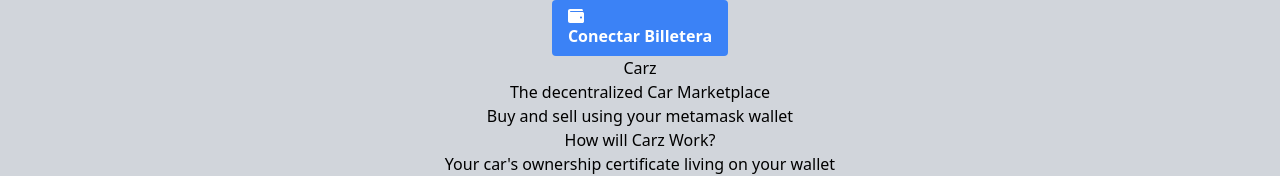
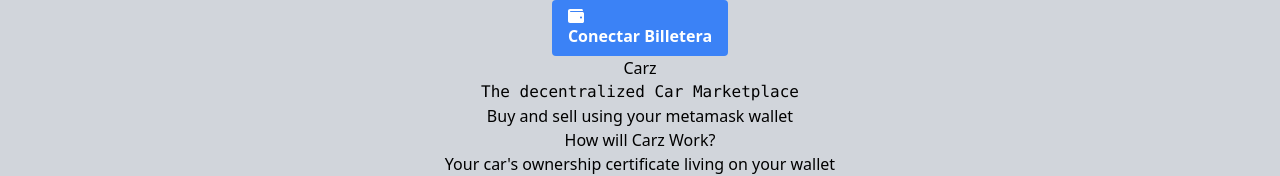
Before and after one commit to 123-code/ContMKT, a React (Create React App) app: page / in a window 1280 px wide. Shown: the top 176 px of the page. Built offline with nearby package versions, Linux system fonts and the light colour scheme.

Commit message:
Added Font Styles

```diff
--- a/src/Pages/Main.js
+++ b/src/Pages/Main.js
@@ -6,10 +6,10 @@
 
     return(
         <>
-        <div> <WalletConnect/> </div>
+        <div className = "inset-y-5"> <WalletConnect/> </div>
          <div>
             <h1>Carz</h1>
-            <h2> The decentralized Car Marketplace </h2>
+            <h2 className = "font-mono font-size: 1.25rem"> The decentralized Car Marketplace </h2>
             <h2> Buy and sell using your metamask wallet </h2>
         </div>
 
```
